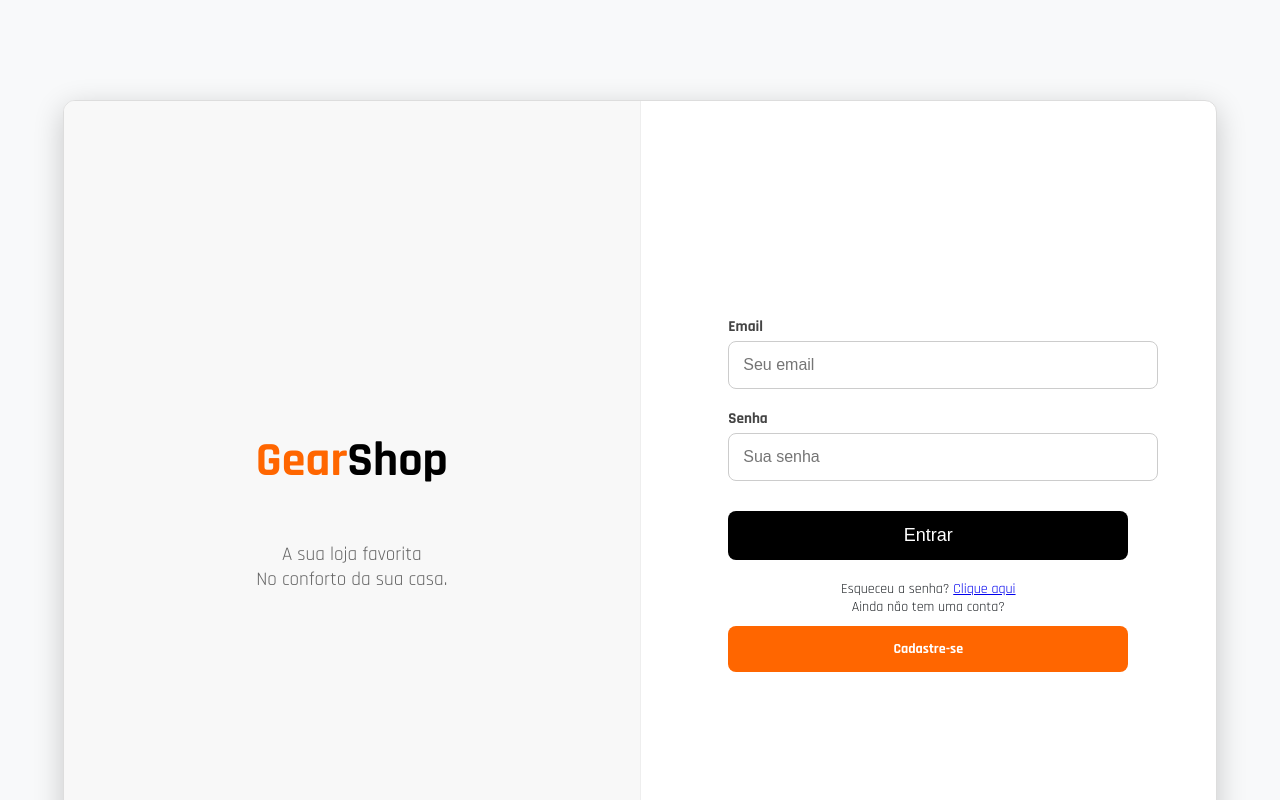
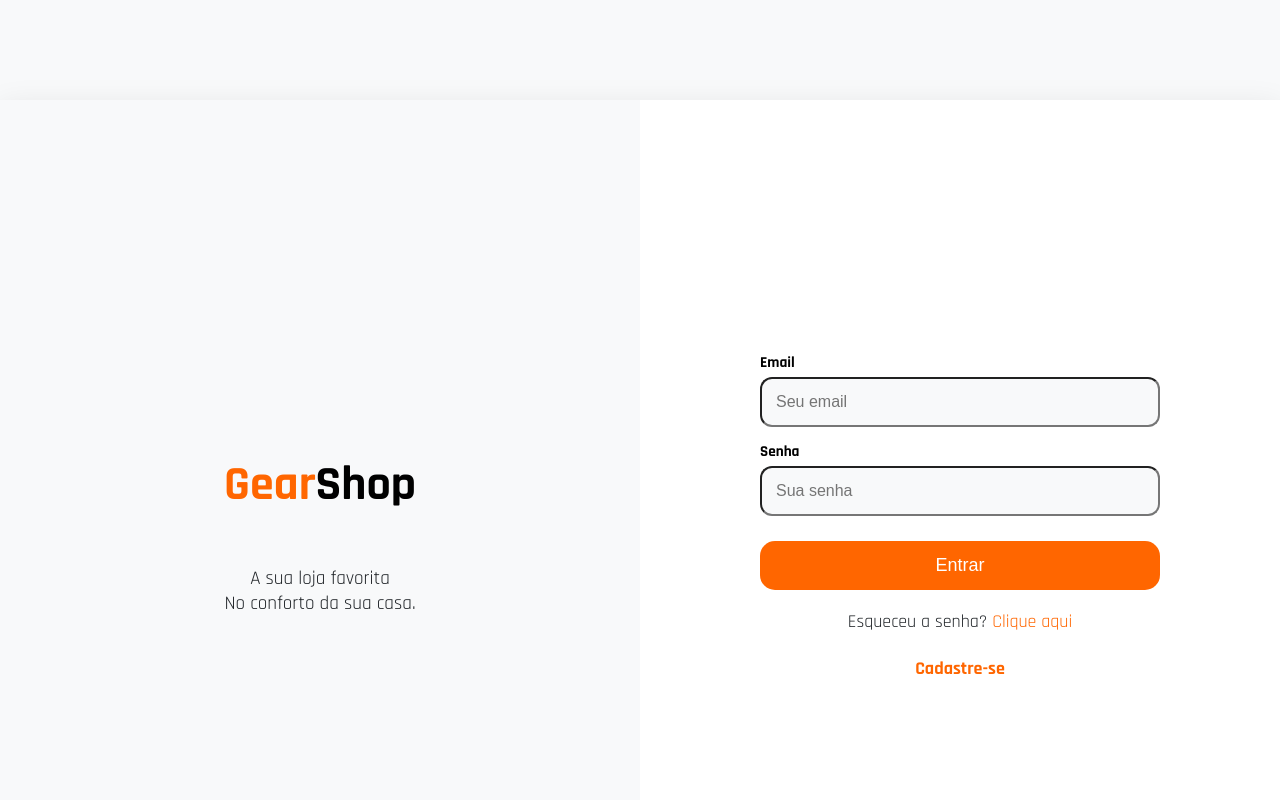
Before and after one commit to GearShop-Unimar/front-end, a Vue app: page /login in a window 1280 px wide. Built offline with nearby package versions, Linux system fonts and the light colour scheme.

Commit message:
feat: adicionando sistema de toasts

```diff
--- a/package.json
+++ b/package.json
@@ -17,7 +17,8 @@
     "jwt-decode": "^4.0.0",
     "pinia": "^3.0.3",
     "vue": "^3.5.13",
-    "vue-router": "^4.5.1"
+    "vue-router": "^4.5.1",
+    "vue-toastification": "^2.0.0-rc.5"
   },
   "devDependencies": {
     "@vitejs/plugin-vue": "^5.2.3",
--- a/src/assets/main.css
+++ b/src/assets/main.css
@@ -15,6 +15,14 @@
 
   --color-card-background: #ffffff;
   --color-card-shadow: rgba(0, 0, 0, 0.1);
+  --vt-toast-background: var(--color-background-soft);
+  --vt-toast-color: var(--color-heading);
+  --vt-toast-min-width: 300px;
+  --vt-toast-border-radius: 8px;
+  --vt-color-success: #28a745;
+  --vt-color-error: #dc3545;
+  --vt-color-warning: #ffc107;
+  --vt-color-info: #17a2b8;
 }
 
 html.dark-theme {
@@ -34,6 +42,8 @@ html.dark-theme {
 
   --color-card-background: #1e1e1e;
   --color-card-shadow: rgba(0, 0, 0, 0.4);
+  --vt-toast-background: var(--color-background-mute);
+  --vt-toast-color: var(--color-heading);
 }
 
 html,
--- a/src/components/ProductCard.vue
+++ b/src/components/ProductCard.vue
@@ -32,6 +32,7 @@
 import { computed, onMounted } from "vue";
 import { useRouter } from "vue-router";
 import { useUserStore } from "@/stores/user";
+import { useToast } from "vue-toastification";
 
 const props = defineProps({
   produto: Object,
@@ -39,6 +40,7 @@ const props = defineProps({
 
 const router = useRouter();
 const userStore = useUserStore();
+const toast = useToast();
 
 onMounted(() => {
   if (props.produto.sellerId) {
@@ -59,7 +61,7 @@ const irParaProduto = (id) => {
 };
 
 const adicionarAoCarrinho = () => {
-  alert(`Produto "${props.produto.name}" adicionado ao carrinho!`);
+  toast.success(`"${props.produto.name}" adicionado ao carrinho!`);
 };
 </script>
 
--- a/src/main.js
+++ b/src/main.js
@@ -1,15 +1,30 @@
-// Arquivo: src/main.js
 import { createApp } from "vue";
 import { createPinia } from "pinia";
+import Toast from "vue-toastification";
+import "vue-toastification/dist/index.css";
 
 import App from "./App.vue";
 import router from "./router";
-import "./assets/main.css";
-import "@fortawesome/fontawesome-free/css/all.css";
 
 const app = createApp(App);
 
+const toastOptions = {
+  position: "top-right",
+  timeout: 5000,
+  closeOnClick: true,
+  pauseOnFocusLoss: true,
+  pauseOnHover: true,
+  draggable: true,
+  draggablePercent: 0.6,
+  showCloseButtonOnHover: false,
+  hideProgressBar: false,
+  closeButton: "button",
+  icon: true,
+  rtl: false,
+};
+
 app.use(createPinia());
 app.use(router);
+app.use(Toast, toastOptions);
 
 app.mount("#app");
--- a/src/stores/auth.js
+++ b/src/stores/auth.js
@@ -1,7 +1,7 @@
 import { defineStore } from "pinia";
 import { ref, computed } from "vue";
 import { useRouter } from "vue-router";
-import { jwtDecode } from "jwt-decode";
+import { useToast } from "vue-toastification";
 
 const API_BASE_URL = import.meta.env.VITE_API_URL;
 const AUTH_API_URL = `${API_BASE_URL}/Auth/login`;
@@ -10,6 +10,7 @@ export const useAuthStore = defineStore("auth", () => {
   const token = ref(localStorage.getItem("token"));
   const user = ref(JSON.parse(localStorage.getItem("user")));
   const router = useRouter();
+  const toast = useToast();
 
   const isAuthenticated = computed(() => !!token.value);
 
@@ -27,20 +28,18 @@ export const useAuthStore = defineStore("auth", () => {
 
       const data = await response.json();
 
+      if (!data.token || !data.user) {
+        throw new Error("Resposta da API inválida.");
+      }
+
       token.value = data.token;
       localStorage.setItem("token", data.token);
 
-      const decodedToken = jwtDecode(data.token);
-      const userData = {
-        id: decodedToken.sub,
-        name: decodedToken.name,
-        email: decodedToken.email,
-        role: decodedToken.role,
-      };
-
+      const userData = data.user;
       user.value = userData;
       localStorage.setItem("user", JSON.stringify(userData));
 
+      toast.success(`Bem-vindo, ${userData.name}!`);
       router.push("/");
     } catch (error) {
       console.error("Erro no login:", error);
--- a/src/views/Login.vue
+++ b/src/views/Login.vue
@@ -4,7 +4,7 @@
       <h2>
         <span class="gear-logo">Gear</span><span class="shop-logo">Shop</span>
       </h2>
-      <p class="slogan">A sua loja favorita <br>No conforto da sua casa.</br></p>
+      <p class="slogan">A sua loja favorita <br />No conforto da sua casa.</p>
     </div>
 
     <div class="right-column">
@@ -35,17 +35,16 @@
           />
         </div>
 
-        <p v-if="erro" class="erro-mensagem">{{ erro }}</p>
-
         <button type="submit" :disabled="loading">
           {{ loading ? "Entrando..." : "Entrar" }}
         </button>
 
-    <p class="link">
-      Esqueceu a senha? <a href="#">Clique aqui</a><br />
-      Ainda não tem uma conta?
-      <router-link to="/cadastro" class="btn-cadastrar">Cadastre-se</router-link>
-    </p>
+        <p class="link">
+          Esqueceu a senha? <a href="#">Clique aqui</a><br />
+          <router-link to="/cadastro" class="btn-cadastrar"
+            >Cadastre-se</router-link
+          >
+        </p>
       </form>
     </div>
   </div>
@@ -54,29 +53,24 @@
 <script setup>
 import { ref } from "vue";
 import { useAuthStore } from "@/stores/auth";
+import { useToast } from "vue-toastification";
 
 const authStore = useAuthStore();
+const toast = useToast();
 
 const email = ref("");
 const password = ref("");
-const erro = ref("");
 const loading = ref(false);
 
 const login = async () => {
-  erro.value = "";
   loading.value = true;
-  console.log("Tentativa de Login iniciada via store.");
-
   try {
     await authStore.login({
       email: email.value,
       password: password.value,
     });
-
-    console.log("Processo de Login via store finalizado com sucesso.");
   } catch (error) {
-    console.error("Erro retornado pelo store:", error.message);
-    erro.value = "Credenciais inválidas. Tente novamente.";
+    toast.error("Credenciais inválidas. Tente novamente.");
   } finally {
     loading.value = false;
   }
@@ -86,29 +80,23 @@ const login = async () => {
 <style scoped>
 .login-container {
   max-width: 1300px;
-  width: 90%;
-  min-height: 800px;
-  height: auto;
+  width: 100%;
+  min-height: 850px;
   margin: 100px auto;
-  padding: 0;
-  background: #fff;
-  border: 1px solid #ddd;
-  border-radius: 12px;
-  box-shadow: 0 8px 30px rgba(0, 0, 0, 0.2);
-  font-family: "Rajdhani", sans-serif;
+  background: var(--color-card-background);
+  box-shadow: 0 8px 30px var(--color-card-shadow);
   display: flex;
   overflow: hidden;
 }
 
 .left-column {
   flex: 1;
-  background: #f8f8f8;
+  background: var(--color-background-soft);
   display: flex;
   flex-direction: column;
   justify-content: center;
   align-items: center;
   padding: 40px;
-  border-right: 1px solid #eee;
   text-align: center;
 }
 
@@ -122,7 +110,7 @@ const login = async () => {
 
 .slogan {
   font-size: 1.2rem;
-  color: #666;
+  color: var(--color-text);
   margin-top: 10px;
   text-align: center;
 }
@@ -131,40 +119,12 @@ const login = async () => {
   display: none;
 }
 
-@media (max-width: 768px) {
-  .login-container {
-    flex-direction: column;
-    max-width: 480px;
-    min-height: auto;
-    margin: 50px auto;
-    padding: 40px;
-  }
-
-  .left-column {
-    display: none;
-  }
-
-  .right-column {
-    padding: 0;
-  }
-
-  .right-column h2 {
-    display: block;
-    margin-bottom: 30px;
-    text-align: center;
-  }
-}
-
-.input-group {
-  width: 100%;
-  margin-bottom: 20px;
-}
-
 .input-group label {
   display: block;
+  margin-top: 15px;
   margin-bottom: 5px;
   font-weight: 600;
-  color: #444;
+  color: var(--color-heading);
   font-size: 0.95em;
 }
 
@@ -174,20 +134,26 @@ h2 {
 }
 
 .gear-logo {
-  color: #ff6600;
+  color: var(--color-primary);
 }
 
 .shop-logo {
-  color: #000;
+  color: var(--color-heading);
 }
 
 input {
-  width: 100%;
+  border-radius: 12px;
+  width: 92%;
   padding: 14px;
   margin-bottom: 0;
-  border: 1px solid #ccc;
-  border-radius: 8px;
+  background-color: var(--color-background);
+  color: var(--color-text);
   font-size: 16px;
+}
+
+input:focus {
+  outline: none;
+  box-shadow: 0 0 0 3px hsla(24, 100%, 50%, 0.15);
 }
 
 form {
@@ -199,52 +165,75 @@ form {
 }
 
 button {
-  background-color: #000;
+  background-color: var(--color-primary);
   color: #fff;
   padding: 14px;
-  border: none;
-  border-radius: 8px;
   font-size: 18px;
   cursor: pointer;
-  transition: background-color 0.2s ease;
+  transition: all 0.3s ease;
   width: 100%;
-  margin-top: 10px;
+  margin-top: 25px;
+  border-radius: 15px;
+  border: none;
 }
 
-button:hover {
-  background-color: #333;
+button:hover:not([disabled]) {
+  background-color: var(--color-primary-hover);
+  transform: translateY(-2px);
 }
 
 .link {
-  font-size: 14px;
+  font-size: 18px;
   text-align: center;
   margin-top: 20px;
+  color: var(--color-text);
 }
 
-.erro-mensagem {
-  color: red;
-  font-size: 0.95em;
-  text-align: center;
-  margin-bottom: 15px;
+.link a {
+  color: var(--color-primary);
+  text-decoration: none;
 }
 
 button[disabled] {
   opacity: 0.6;
   cursor: not-allowed;
 }
+
 .btn-cadastrar {
   display: block;
-  background-color: #ff6600;
-  color: #fff;
+  background-color: transparent;
+  color: var(--color-primary);
   padding: 14px;
-  border-radius: 8px;
   text-decoration: none;
   margin-top: 10px;
   font-weight: bold;
-  transition: background-color 0.2s ease;
+  border-radius: 15px;
+  transition: all 0.2s ease;
 }
 
 .btn-cadastrar:hover {
-  background-color: #e65c00;
+  background-color: var(--color-primary);
+  color: #fff;
+}
+
+@media (max-width: 768px) {
+  .login-container {
+    flex-direction: column;
+    max-width: 480px;
+    min-height: auto;
+    margin: 50px auto;
+    padding: 40px;
+  }
+  .left-column {
+    display: none;
+  }
+  .right-column {
+    padding: 0;
+  }
+  .right-column h2 {
+    display: block;
+    margin-bottom: 30px;
+    text-align: center;
+  }
 }
 </style>
--- a/src/views/TelaProdutos.vue
+++ b/src/views/TelaProdutos.vue
@@ -265,8 +265,7 @@ export default {
   flex-shrink: 0;
   background-color: var(--color-card-background);
   padding: 20px;
-  border-radius: 8px;
-  border: 1px solid var(--color-border);
+  border-radius: 15px;
   position: sticky;
   top: 120px;
 }
```
Also changed, not shown: 1 other file (tests, documents, lock files or other folders).
